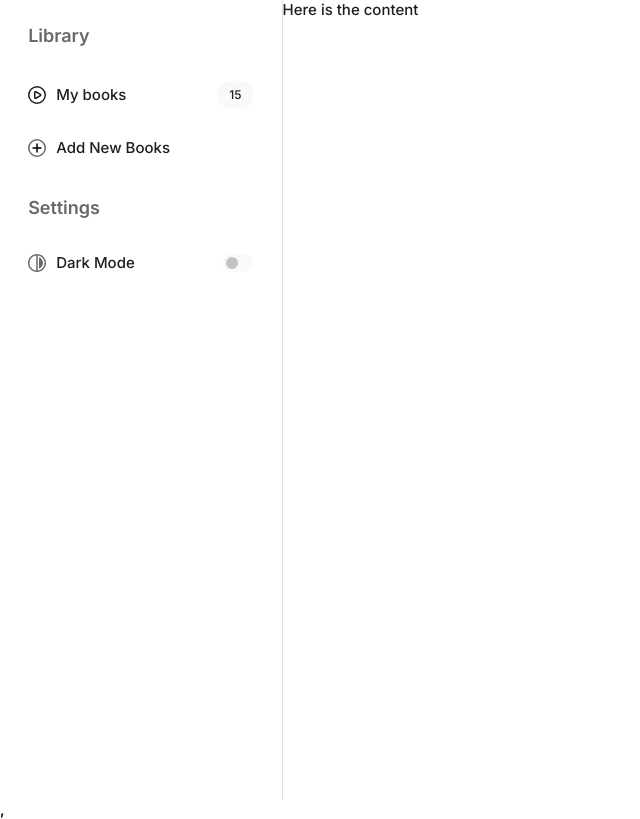
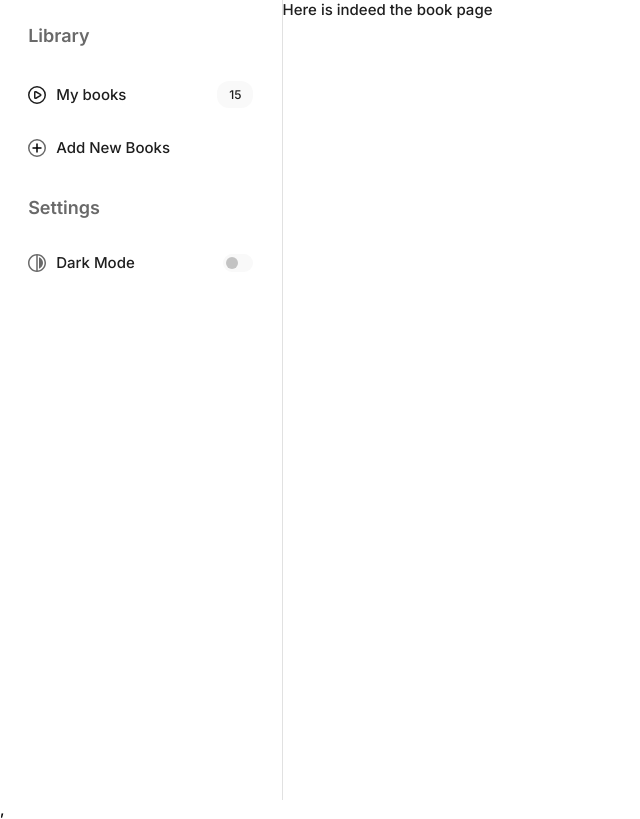
Before and after one commit to Ngoune-Alban/book-app-ui, a React (Create React App) app: page / in a window 1280 px wide. Shown: the whole page, without its empty margins (0-640 px from the left). Built offline with nearby package versions, Linux system fonts and the light colour scheme.

Commit message:
feat: Adding the book page layout

```diff
--- a/src/App.js
+++ b/src/App.js
@@ -5,6 +5,7 @@ import { useSelector } from 'react-redux'
 import {
   selectTheme
 } from './store/slice/themeSlice'
+import Books from './views/books/books';
 
 function App() {
   const theme = useSelector(selectTheme)
@@ -13,8 +14,7 @@ function App() {
       <Header />
       <div className='main-content'>
         <Sidebar />
-        <div>Here is the content</div>
-        {/* <Content /> */}
+        <Books />
       </div>
 
     </div>
--- /dev/null
+++ b/src/views/books/books.js
@@ -0,0 +1,5 @@
+function Books() {
+    return <div>Here is indeed the book page</div>
+}
+
+export default Books;
```
Also changed, not shown: src/components/headerBook/headerBook.css (added), src/components/headerBook/headerBook.js (added), src/views/books/books.css (added).
